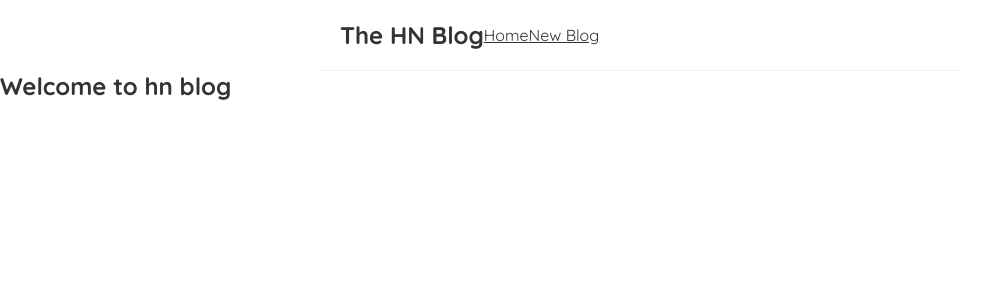
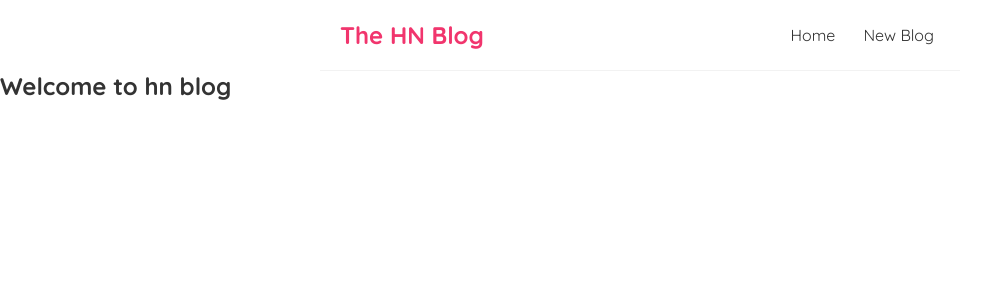
Before and after one commit to PrajilPradeep/hn-blog, a React (Create React App) app: page / in a window 1280 px wide. Shown: the top 300 px of the page, without its empty margins (0-996 px from the left). Built offline with nearby package versions, Linux system fonts and the light colour scheme.

Commit message:
Add styling to navbar elements

```diff
--- a/src/index.css
+++ b/src/index.css
@@ -16,3 +16,21 @@
   margin: 0 auto;
   border-bottom: 1px solid #f2f2f2;
 }
+
+.navbar h1 {
+  color: #f1356d;
+}
+
+.navbar .links {
+  margin-left: auto;
+}
+
+.navbar a {
+  margin-left: 16px;
+  text-decoration: none;
+  padding: 6px;
+}
+
+.navbar a:hover {
+  color: #f1356d;
+}
```
